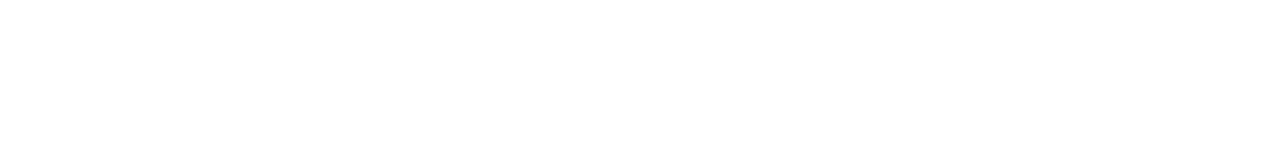
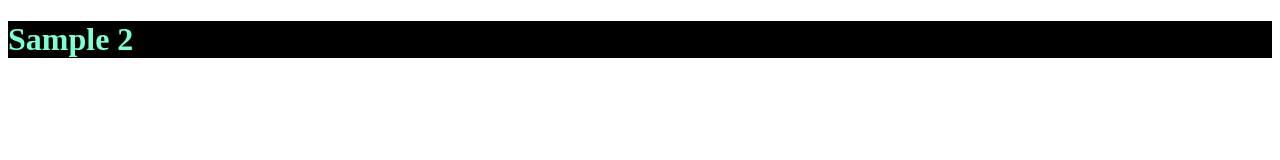
Before and after one commit to EnAnsari/simple-HTML-and-CSS, a plain HTML site: page sample_02/index.html in a window 1280 px wide. Drawn offline with Linux system fonts and the light colour scheme.

Commit message:
first css in tag

```diff
--- a/sample_02/index.html
+++ b/sample_02/index.html
@@ -7,6 +7,7 @@
     <title>Document</title>
   </head>
   <body>
+    <h1 style="color: aquamarine; background-color: black;">Sample 2</h1>
 
   </body>
 </html>
```
